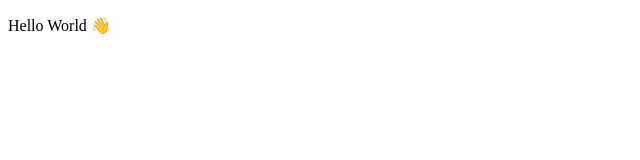
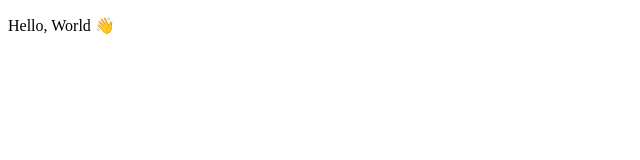
Before and after one commit to jimthoburn/monorepo-test, a plain HTML site: page static-site/index.html in a window 1280 px wide. Shown: the full height of the page, 0-640 px from the left. Drawn offline with Linux system fonts and the light colour scheme.

Commit message:
Update index.html

```diff
--- a/static-site/index.html
+++ b/static-site/index.html
@@ -2,9 +2,9 @@
 <html lang="en" dir="ltr">
 <head>
   <meta charset="utf-8" />
-  <title>Hello World 👋</title>
+  <title>Hello, World 👋</title>
 </head>
 <body>
-  <p>Hello World 👋</p>
+  <p>Hello, World 👋</p>
 </body>
 </html>
```
